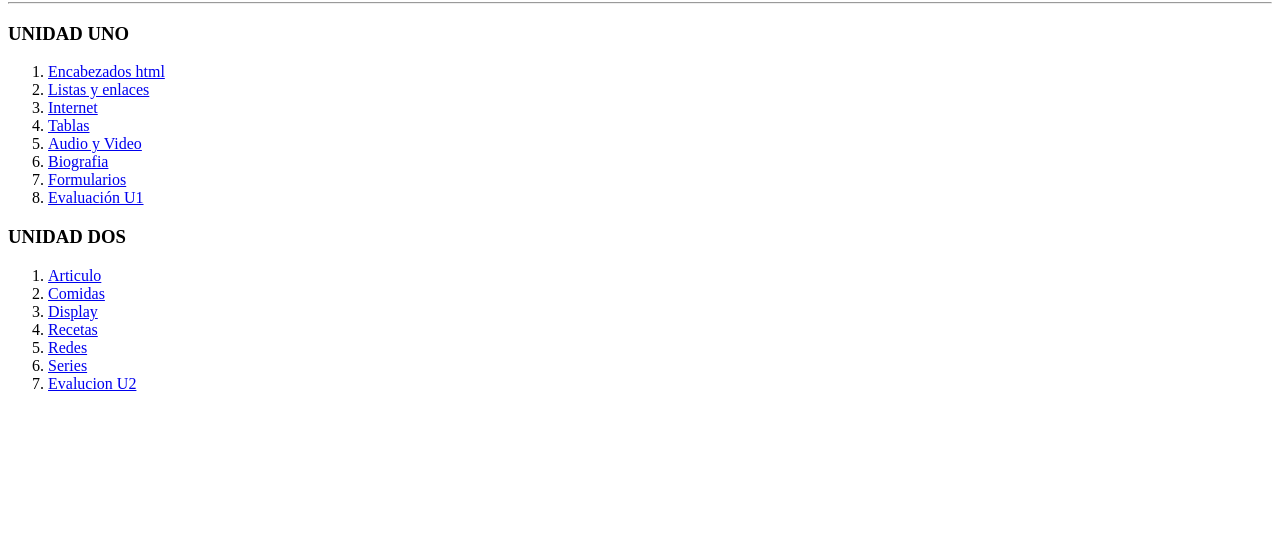
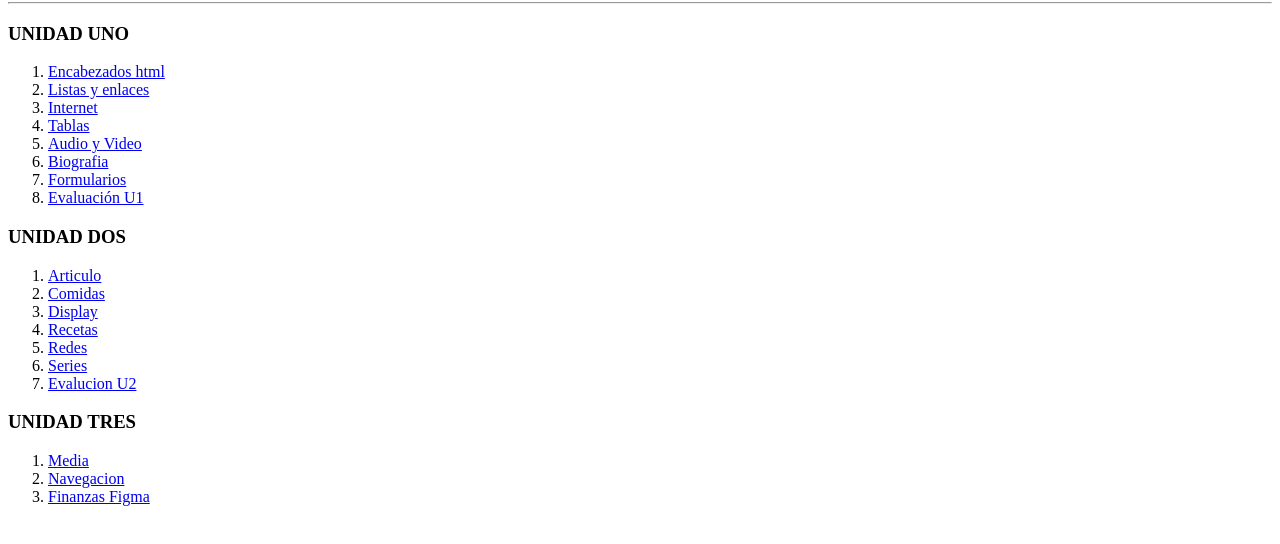
Before and after one commit to AlejandraGallo/practicas-gallo, a plain HTML site: page index.html in a window 1280 px wide. Shown: the part 78-622 px from the top of the page. Drawn offline with Linux system fonts and the light colour scheme.

Commit message:
Update index.html

```diff
--- a/index.html
+++ b/index.html
@@ -32,5 +32,11 @@
         <li><a target="_blank" href="u2/series.html">Series</a></li>
         <li><a target="_blank" href="u2/evalucionu2.html">Evalucion U2</a></li>
      </ol>
+    <h3>UNIDAD TRES</h3>
+     <ol>
+        <li><a target="_blank" href="u3/media.html">Media</a></li>
+        <li><a target="_blank" href="u3/navegacion.html">Navegacion</a></li>
+        <li><a href="https://www.figma.com/design/kjIlcMJJFr0BZ2oyDaBmEk/Finanzas-Personales?node-id=0-1&t=Xeqe77OcRCMOHKXg-1">Finanzas Figma</a></li>
+     </ol>
 </body>
 </html>
```
